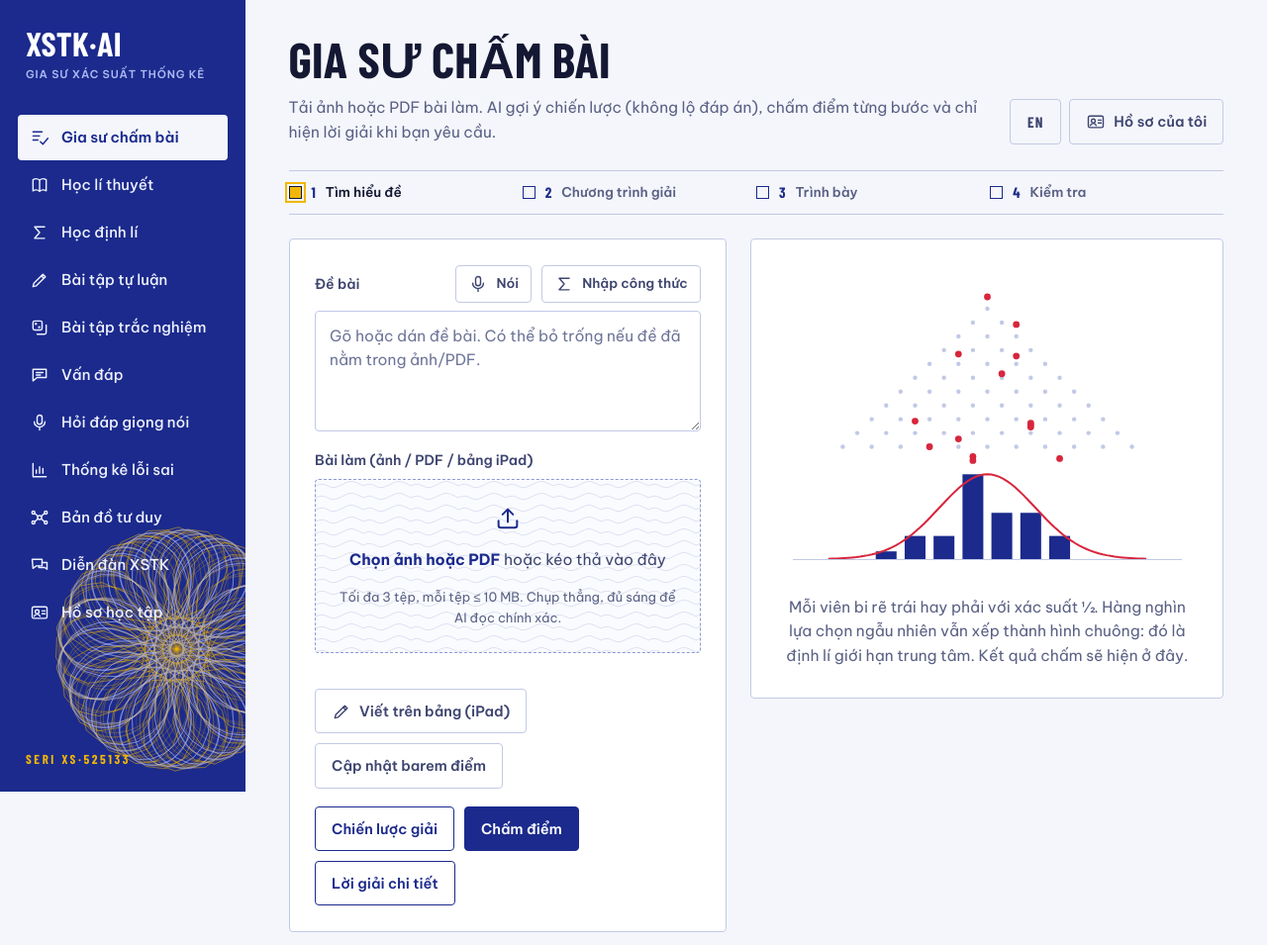
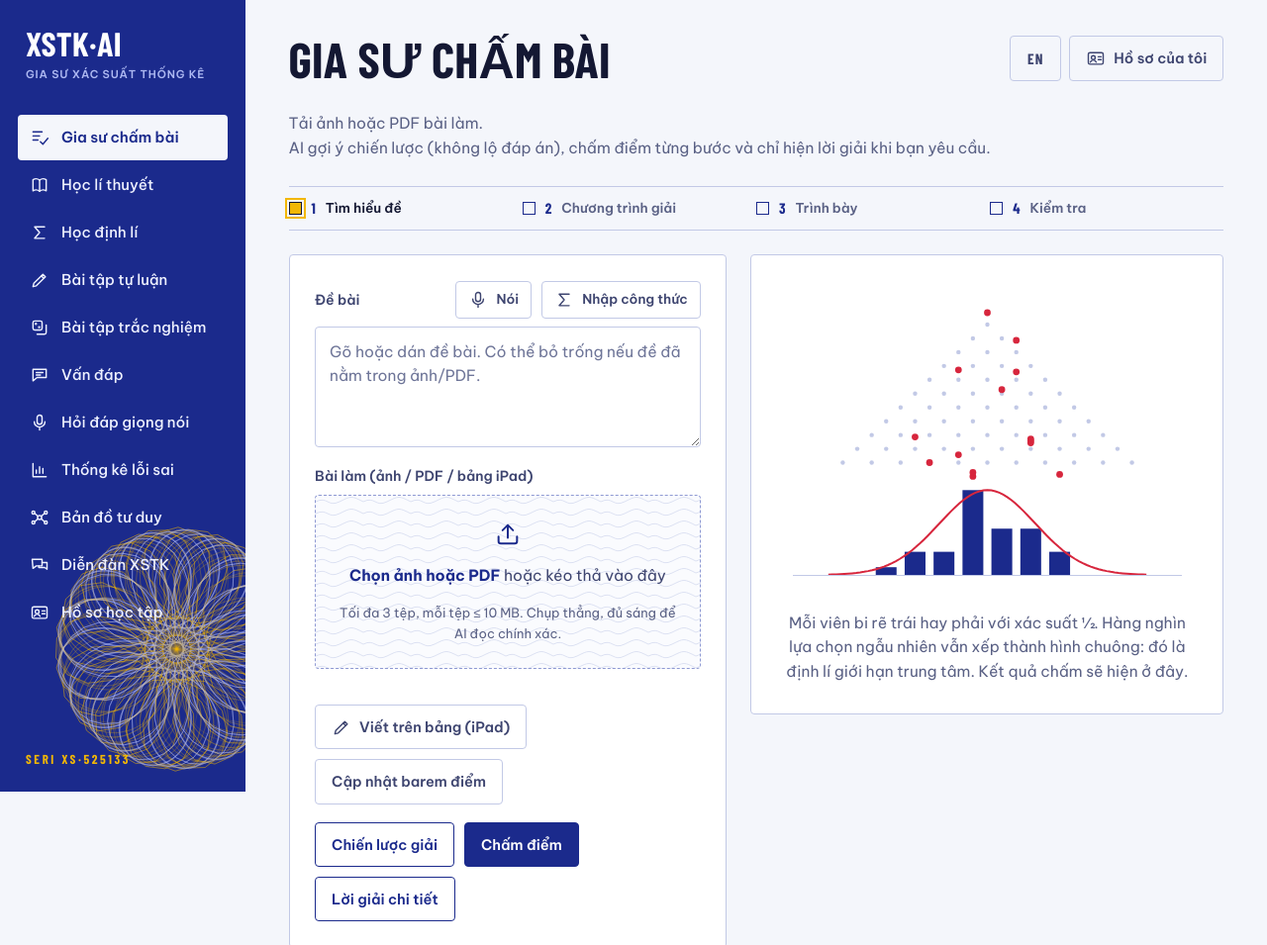
Before and after one commit to huy8791978/XSTK-ai-tutor-nhom-5, a website with bundled scripts: page public/index.html in a window 1280 px wide. Shown: the top 955 px of the page at 99% size. Built offline with nearby package versions, Linux system fonts and the light colour scheme; a web font is replaced by a local one.

Commit message:
Mô tả dưới tiêu đề: mỗi trang xuống dòng đúng chỗ ngắt câu
- 11 trang: lời mô tả tách thành 2 dòng theo câu, không gãy giữa chừng
- Tiêu đề và nút EN/Hồ sơ cùng một hàng; mô tả trải hết bề ngang bên dưới
  nên vẫn 2 dòng ở màn 1280px
- Bản dịch tiếng Anh vẫn khớp với mô tả có xuống dòng

Co-Authored-By: Claude Opus 5.5 <noreply@anthropic.com>

```diff
--- a/public/css/app.css
+++ b/public/css/app.css
@@ -74,7 +74,7 @@ svg.ic { width: 20px; height: 20px; fill: none; stroke: currentColor; stroke-wid
 main { min-width: 0; padding: 32px clamp(20px, 3.4vw, 48px) 64px; outline: none; }
 .top { display: flex; align-items: flex-end; justify-content: space-between; gap: 20px; margin-bottom: 26px; }
 .top h1 { font: 800 clamp(34px, 4vw, 50px)/1.08 var(--display); letter-spacing: .005em; text-transform: uppercase; text-wrap: balance; }
-.lede { margin-top: 10px; color: var(--ink-3); max-width: 68ch; }
+.lede { margin-top: 10px; color: var(--ink-3); max-width: 100ch; white-space: pre-line; text-wrap: pretty; }
 .view { max-width: 1320px; }
 .view > * { animation: rise .5s var(--ease) both; }
 @keyframes rise { from { transform: translateY(8px); } }
@@ -456,3 +456,10 @@ a.row.thread-row:hover strong { color: var(--ultra); text-decoration: underline;
 a.row.thread-row small { display: inline; }
 .reply { border-left-width: 1px; }
 .chip[aria-pressed="true"] { border-color: var(--ultra); color: #fff; background: var(--ultra); }
+
+/* Header: title + actions on one row, the description spans the full width below */
+.top { display: grid; grid-template-columns: minmax(0, 1fr) auto; align-items: center; column-gap: 20px; }
+.top-titles { display: contents; }
+.top h1 { grid-row: 1; grid-column: 1; }
+.top-actions { grid-row: 1; grid-column: 2; }
+.lede { grid-row: 2; grid-column: 1 / -1; margin-top: 6px; }
--- a/public/js/i18n.js
+++ b/public/js/i18n.js
@@ -154,6 +154,8 @@ export function t(s) {
   const k = String(s).trim();
   if (!k) return s;
   if (DICT[k]) return s.replace(k, DICT[k]);
+  const flat = k.replace(/\s*\n\s*/g, ' '); // page ledes carry a line break; the dictionary keys do not
+  if (DICT[flat]) return DICT[flat];
   for (const [re, to] of RULES) if (re.test(k)) return s.replace(k, k.replace(re, to));
   return s;
 }
--- a/public/js/views/forum.js
+++ b/public/js/views/forum.js
@@ -2,7 +2,7 @@
 import { h, rich, run, toast } from '../ui.js';
 import { mathField } from '../mathinput.js';
 
-export const meta = { title: 'Diễn đàn XSTK', lede: 'Nơi người học trao đổi về Xác suất Thống kê: đặt câu hỏi, chia sẻ cách giải, thảo luận đề thi. Hãy lịch sự và không đăng thông tin cá nhân.' };
+export const meta = { title: 'Diễn đàn XSTK', lede: 'Nơi người học trao đổi về Xác suất Thống kê: đặt câu hỏi, chia sẻ cách giải, thảo luận đề thi.\nHãy lịch sự và không đăng thông tin cá nhân.' };
 
 const NAME_KEY = 'xstk.forum.name', TOKENS_KEY = 'xstk.forum.tokens';
 const store = {
--- a/public/js/views/lesson.js
+++ b/public/js/views/lesson.js
@@ -9,13 +9,13 @@ import { TOPICS } from '../topics.js';
 
 const KINDS = {
   concept: {
-    meta: { title: 'Học lí thuyết', lede: 'Học một khái niệm qua 4 bước: trải nghiệm tình huống, tự rút ra dấu hiệu bản chất và định nghĩa, củng cố bằng câu hỏi nhận diện, rồi vận dụng vào bài toán thực tế.' },
+    meta: { title: 'Học lí thuyết', lede: 'Học một khái niệm qua 4 bước: trải nghiệm tình huống, tự rút ra dấu hiệu bản chất và định nghĩa,\ncủng cố bằng câu hỏi nhận diện, rồi vận dụng vào bài toán thực tế.' },
     label: 'Khái niệm cần học', placeholder: 'Ví dụ: Biến cố độc lập',
     stages: ['Trải nghiệm', 'Hình thành định nghĩa', 'Củng cố', 'Vận dụng'],
     examples: ['Biến cố độc lập', 'Xác suất có điều kiện', 'Biến ngẫu nhiên', 'Kì vọng', 'Phương sai', 'Hàm mật độ', 'Khoảng tin cậy', 'Mức ý nghĩa'],
   },
   theorem: {
-    meta: { title: 'Học định lí', lede: 'Học một định lí qua 4 bước: trải nghiệm để dự đoán, tách giả thiết – kết luận, nắm luận cứ và cách chứng minh, củng cố rồi vận dụng.' },
+    meta: { title: 'Học định lí', lede: 'Học một định lí qua 4 bước: trải nghiệm để dự đoán, tách giả thiết – kết luận,\nnắm luận cứ và cách chứng minh, củng cố rồi vận dụng.' },
     label: 'Định lí / công thức cần học', placeholder: 'Ví dụ: Công thức Bayes',
     stages: ['Trải nghiệm', 'Hình thành định lí', 'Củng cố', 'Vận dụng'],
     examples: ['Công thức cộng xác suất', 'Công thức xác suất đầy đủ', 'Công thức Bayes', 'Công thức Bernoulli', 'Bất đẳng thức Chebyshev', 'Luật số lớn', 'Định lí giới hạn trung tâm', 'Định lí Moivre – Laplace'],
--- a/public/js/views/mindmap.js
+++ b/public/js/views/mindmap.js
@@ -2,7 +2,7 @@
 import { h, run, loading } from '../ui.js';
 import { ai } from '../api.js';
 
-export const meta = { title: 'Bản đồ tư duy', lede: 'Bấm vào một nút để thu gọn hoặc mở rộng, kéo để di chuyển, cuộn hoặc chụm hai ngón để phóng to. AI có thể vẽ bản đồ cho bất kì chủ đề nào.' };
+export const meta = { title: 'Bản đồ tư duy', lede: 'Bấm vào một nút để thu gọn hoặc mở rộng, kéo để di chuyển, cuộn hoặc chụm hai ngón để phóng to.\nAI có thể vẽ bản đồ cho bất kì chủ đề nào.' };
 
 const COURSE = `# Xác suất Thống kê
 ## Biến cố & xác suất
--- a/public/js/views/mistakes.js
+++ b/public/js/views/mistakes.js
@@ -5,7 +5,7 @@ import { load, setInsight } from '../profile.js';
 import { summarize, byFeature, insightPayload, fmtScore, FEATURES } from '../stats.js';
 import { insightView, hbar } from './profile.js';
 
-export const meta = { title: 'Thống kê lỗi sai', lede: 'Thống kê các câu sai trong vấn đáp, trắc nghiệm, tự luận và chấm bài. AI đưa ra nhận định chung về lỗi sai và hướng khắc phục.' };
+export const meta = { title: 'Thống kê lỗi sai', lede: 'Thống kê các câu sai trong vấn đáp, trắc nghiệm, tự luận và chấm bài.\nAI đưa ra nhận định chung về lỗi sai và hướng khắc phục.' };
 
 export function render(root) {
   const p = load(), s = summarize(p.sessions), rows = byFeature(p.sessions);
--- a/public/js/views/oral.js
+++ b/public/js/views/oral.js
@@ -7,7 +7,7 @@ import { addSession } from '../profile.js';
 import { mistakes as mistakeList } from './tutor.js';
 import { TOPICS } from '../topics.js';
 
-export const meta = { title: 'Vấn đáp lí thuyết', lede: 'AI hỏi từng câu như thầy cô vấn đáp, chấm từng câu trả lời, rồi tổng kết lỗ hổng kiến thức và sai lầm của bạn.' };
+export const meta = { title: 'Vấn đáp lí thuyết', lede: 'AI hỏi từng câu như thầy cô vấn đáp, chấm từng câu trả lời,\nrồi tổng kết lỗ hổng kiến thức và sai lầm của bạn.' };
 
 export function render(root) {
   const topic = h('select', { id: 'o-topic' }, TOPICS.map((t) => h('option', {}, t)));
--- a/public/js/views/practice.js
+++ b/public/js/views/practice.js
@@ -12,8 +12,8 @@ import { mistakes } from './tutor.js';
 import { TOPICS } from '../topics.js';
 
 const KINDS = {
-  essay: { title: 'Bài tập tự luận', lede: 'AI tạo ngẫu nhiên 5 bài tự luận tương tự để bạn tự luyện. Mỗi bài đi qua đủ 4 bước giải toán, có chiến lược (không lộ đáp án), chấm bài và lời giải.', button: 'Tạo 5 bài tự luận', feature: 'practice-essay' },
-  mcq: { title: 'Bài tập trắc nghiệm', lede: 'AI tạo 5 câu trắc nghiệm, chấm ngay khi bạn chọn. Mỗi câu đi qua 4 bước giải toán; bấm "Hỏi AI: vì sao?" để hỏi lại đáp án.', button: 'Tạo 5 câu trắc nghiệm', feature: 'practice-mcq' },
+  essay: { title: 'Bài tập tự luận', lede: 'AI tạo ngẫu nhiên 5 bài tự luận tương tự để bạn tự luyện.\nMỗi bài đi qua đủ 4 bước giải toán, có chiến lược (không lộ đáp án), chấm bài và lời giải.', button: 'Tạo 5 bài tự luận', feature: 'practice-essay' },
+  mcq: { title: 'Bài tập trắc nghiệm', lede: 'AI tạo 5 câu trắc nghiệm, chấm ngay khi bạn chọn.\nMỗi câu đi qua 4 bước giải toán; bấm "Hỏi AI: vì sao?" để hỏi lại đáp án.', button: 'Tạo 5 câu trắc nghiệm', feature: 'practice-mcq' },
 };
 
 function make(kind) {
--- a/public/js/views/profile.js
+++ b/public/js/views/profile.js
@@ -5,7 +5,7 @@ import { load, setInsight, exportFile, importFile, reset } from '../profile.js';
 import { summarize, insightPayload, fmtScore, FEATURES } from '../stats.js';
 import { chart, odometer } from '../viz.js';
 
-export const meta = { title: 'Hồ sơ học tập', lede: 'Mọi bài chấm, bộ luyện tập và buổi vấn đáp đều được ghi lại trên trình duyệt này. AI đọc hồ sơ để tìm lỗi lặp lại và đề xuất lộ trình.' };
+export const meta = { title: 'Hồ sơ học tập', lede: 'Mọi bài chấm, bộ luyện tập và buổi vấn đáp đều được ghi lại trên trình duyệt này.\nAI đọc hồ sơ để tìm lỗi lặp lại và đề xuất lộ trình.' };
 
 const date = (t) => new Date(t).toLocaleDateString('vi-VN', { day: '2-digit', month: '2-digit' });
 
--- a/public/js/views/tutor.js
+++ b/public/js/views/tutor.js
@@ -7,7 +7,7 @@ import { chart, odometer, galton } from '../viz.js';
 import { addSession } from '../profile.js';
 import { boardToggle } from '../board.js';
 
-export const meta = { title: 'Gia sư chấm bài', lede: 'Tải ảnh hoặc PDF bài làm. AI gợi ý chiến lược (không lộ đáp án), chấm điểm từng bước và chỉ hiện lời giải khi bạn yêu cầu.' };
+export const meta = { title: 'Gia sư chấm bài', lede: 'Tải ảnh hoặc PDF bài làm.\nAI gợi ý chiến lược (không lộ đáp án), chấm điểm từng bước và chỉ hiện lời giải khi bạn yêu cầu.' };
 
 export function render(root) {
   let files = [];
--- a/public/js/views/voice.js
+++ b/public/js/views/voice.js
@@ -7,7 +7,7 @@ import { boardToggle } from '../board.js';
 import { chart } from '../viz.js';
 import { listen, speak, stopSpeaking, unclear, canListen, fallbackText } from '../voice.js';
 
-export const meta = { title: 'Hỏi đáp giọng nói', lede: 'Bấm micro và hỏi bằng giọng nói về Xác suất Thống kê. Bài toán nhiều công thức thì viết lên bảng (iPad). AI trả lời bằng chữ và đọc thành tiếng.' };
+export const meta = { title: 'Hỏi đáp giọng nói', lede: 'Bấm micro và hỏi bằng giọng nói về Xác suất Thống kê.\nBài toán nhiều công thức thì viết lên bảng (iPad). AI trả lời bằng chữ và đọc thành tiếng.' };
 
 export function render(root) {
   const history = [];
```
